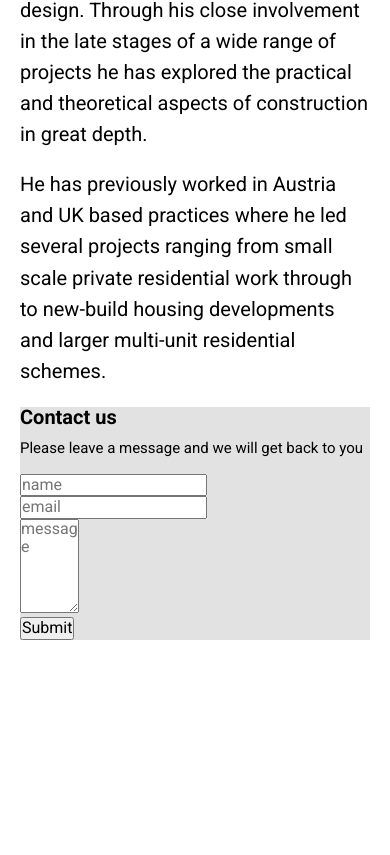
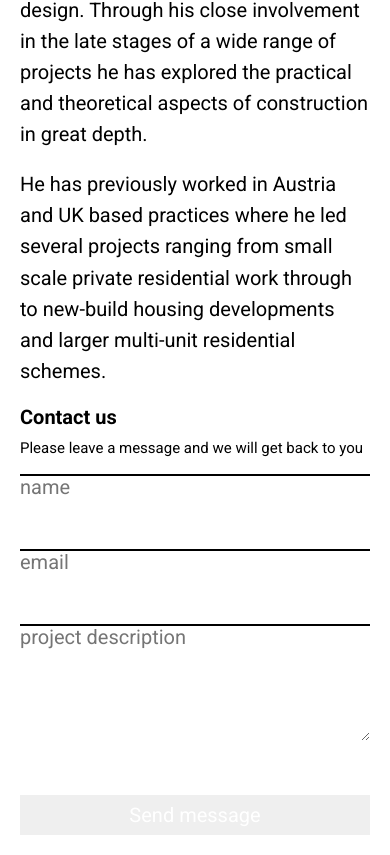
Before and after one commit to pedrobarbeitos/pgsfwebsite_v2, a Next.js app: page /studio in a window 390 px wide. Shown: the part 2722-3577 px from the top of the page. Before the commit the page ends 3382 px from the top, so only its background shows below. Built offline with nearby package versions, Linux system fonts and the light colour scheme.

Commit message:
Input form styling progress

```diff
--- a/src/app/components/ContactCard/ContactCard.scss
+++ b/src/app/components/ContactCard/ContactCard.scss
@@ -7,7 +7,6 @@
   min-width: 450px;
   position: relative;
   overflow: hidden;
-  background-color: rgb(226, 226, 226);
 }
 
 @media only screen and (max-width: 900px) {
--- /dev/null
+++ b/src/app/components/ContactForm/ContactForm.scss
@@ -0,0 +1,43 @@
+.form {
+  display: flex;
+  flex-direction: column;
+  justify-content: flex-start;
+  gap: 50px;
+}
+
+.nameInput {
+  width: 100%;
+  font-size: 20px;
+  font-weight: 400;
+  border: none;
+  border-top: 2px solid black;
+  outline: none;
+}
+
+.emailInput {
+  width: 100%;
+  font-size: 20px;
+  font-weight: 400;
+  border: none;
+  border-top: 2px solid black;
+  outline: none;
+}
+
+.messageInput {
+  width: 100%;
+
+  font-size: 20px;
+  font-weight: 400;
+  border: none;
+  border-top: 2px solid black;
+  outline: none;
+}
+
+.submitButton {
+  color: white;
+
+  height: 40px;
+  font-size: 20px;
+  font-weight: 400;
+  border: none;
+}
--- a/src/app/components/ContactForm/ContactForm.tsx
+++ b/src/app/components/ContactForm/ContactForm.tsx
@@ -7,6 +7,7 @@ import { z } from "zod";
 import { ContactFormSchema } from "../../lib/schema";
 import { sendEmail } from "../../_actions";
 import { toast } from "sonner";
+import "./ContactForm.scss";
 
 export type ContactFormInputs = z.infer<typeof ContactFormSchema>;
 
@@ -36,16 +37,9 @@ export default function ContactForm() {
   };
 
   return (
-    <form
-      onSubmit={handleSubmit(processForm)}
-      className="mx-auto flex flex-1 flex-col gap-4 text-gray-600 sm:w-1/2 lg:w-1/3"
-    >
+    <form onSubmit={handleSubmit(processForm)} className="form">
       <div>
-        <input
-          placeholder="name"
-          className="w-full rounded-lg"
-          {...register("name")}
-        />
+        <input placeholder="name" className="nameInput" {...register("name")} />
         {errors.name?.message && (
           <p className="ml-1 mt-1 text-sm text-red-400">
             {errors.name.message}
@@ -56,13 +50,11 @@ export default function ContactForm() {
       <div>
         <input
           placeholder="email"
-          className="w-full rounded-lg"
+          className="emailInput"
           {...register("email")}
         />
         {errors.email?.message && (
-          <p className="ml-1 mt-1 text-sm text-red-400">
-            {errors.email.message}
-          </p>
+          <p className="errorMessage">{errors.email.message}</p>
         )}
       </div>
 
@@ -70,20 +62,17 @@ export default function ContactForm() {
         <textarea
           rows={5}
           cols={5}
-          placeholder="message"
-          className="w-full rounded-lg"
+          placeholder="project description"
+          className="messageInput"
           {...register("message")}
         />
         {errors.message?.message && (
-          <p className="ml-1 text-sm text-red-400">{errors.message.message}</p>
+          <p className="errorMessage">{errors.message.message}</p>
         )}
       </div>
 
-      <button
-        disabled={isSubmitting}
-        className="rounded-lg border border-black bg-black py-2.5 font-medium text-white transition-colors hover:bg-black/80 disabled:cursor-not-allowed disabled:opacity-50"
-      >
-        {isSubmitting ? "Submitting..." : "Submit"}
+      <button disabled={isSubmitting} className="submitButton">
+        {isSubmitting ? "Submitting..." : "Send message"}
       </button>
     </form>
   );
```
